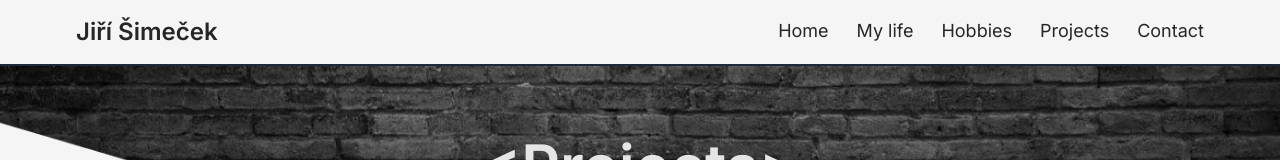
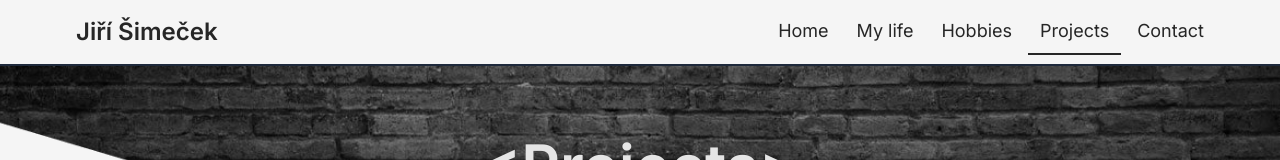
Before and after one commit to jirulak02/personal-website, a Next.js app: page /projects in a window 1280 px wide. Shown: the top 160 px of the page. Built offline with nearby package versions, Linux system fonts and the light colour scheme.

Commit message:
active route

```diff
--- a/app/projects/loading.tsx
+++ b/app/projects/loading.tsx
@@ -83,20 +83,21 @@ export default function ProjectsLoading() {
 							style={{ width: "25px", height: "25px" }}
 							className="bg-neutral-300 animate-pulse"
 						></div>
-						<h4>YouTube downloader</h4>
+						<h4>User authentication</h4>
 					</div>
 					<div className="flex justify-center">
 						<div
-							style={{ width: "141px", height: "162px" }}
+							style={{ width: "280px", height: "138px" }}
 							className="bg-neutral-300 animate-pulse"
 						></div>
 					</div>
 					<p className="pb-4">
-						A script that can download videos or entire playlists of
-						videos from YouTube in the MP4 format.
+						A simple page that let's you sign in with Google or
+						Facebook to unlock restricted content. I did this using
+						OAuth 2.0 and the passport library.
 					</p>
 					<a
-						href="https://github.com/jirulak02/YouTube-downloader"
+						href="https://github.com/jirulak02/WebDev-course/tree/main/Security"
 						className="underline"
 						target="_blank"
 						rel="noopener noreferrer"
--- a/components/layout/Header.tsx
+++ b/components/layout/Header.tsx
@@ -2,6 +2,7 @@
 
 import Link from "next/link";
 import React, { useState } from "react";
+import { usePathname } from "next/navigation";
 
 import classes from "./Header.module.css";
 
@@ -19,6 +20,7 @@ type HeaderProps = {
 
 function Header({ normal }: HeaderProps) {
 	const [open, setOpen] = useState(false);
+	const pathname = usePathname();
 
 	function toggleHandler() {
 		setOpen((prevState) => !prevState);
@@ -74,12 +76,17 @@ function Header({ normal }: HeaderProps) {
 						/>
 					</svg>
 				</div>
-				<nav className="space-x-1 hidden sm:flex">
+				<nav className={`space-x-1 hidden sm:flex ${classes.nav}`}>
 					{links.map((link) =>
 						normal ? (
 							<Link
 								key={link.path}
-								className="px-3 py-2 font-medium border-b-2 border-neutral-100 hover:border-neutral-800"
+								className={`px-3 py-2 font-medium border-b-2 border-neutral-100 hover:border-neutral-800 ${
+									classes.borderAnimation
+								} ${
+									pathname === link.path &&
+									"border-neutral-800"
+								}`}
 								href={link.path}
 							>
 								{link.name}
```
